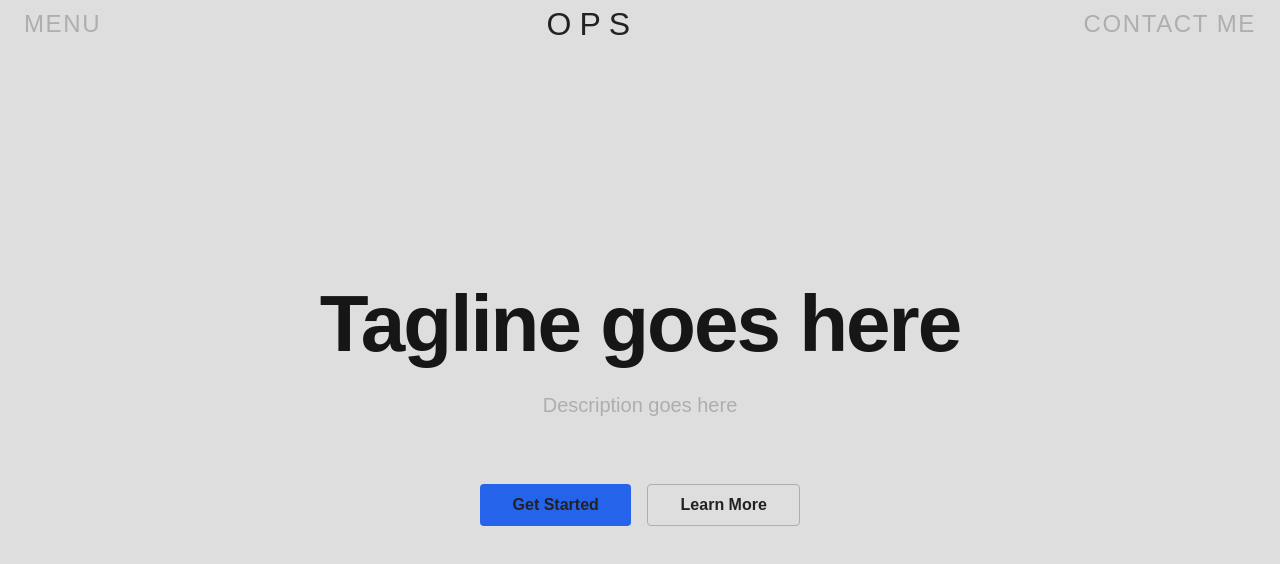
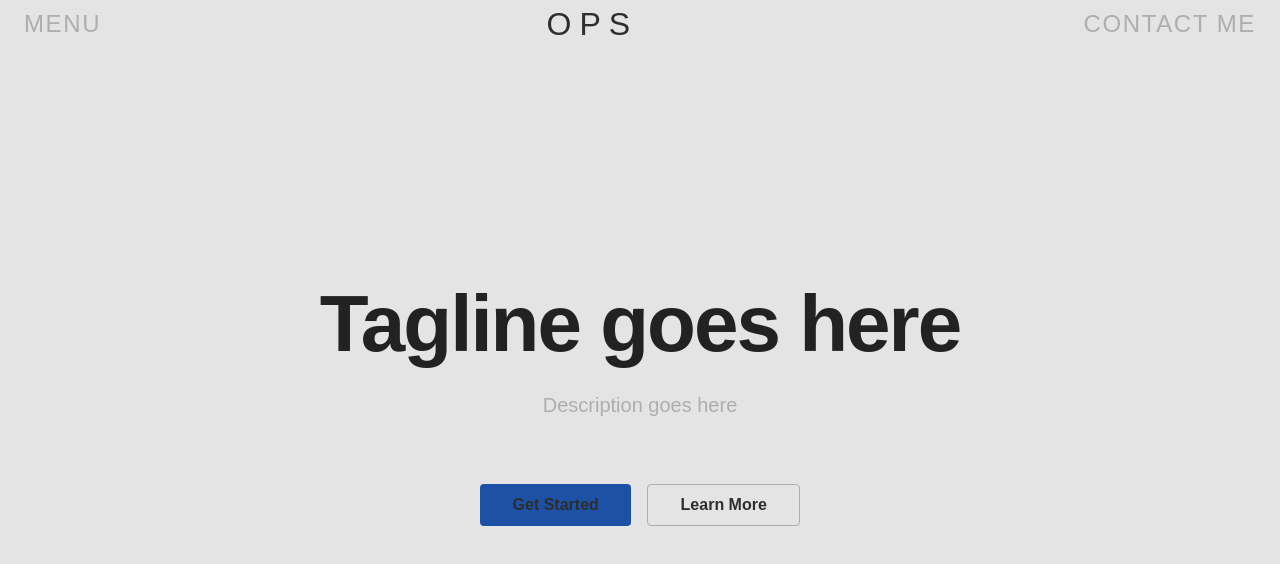
Before and after one commit to cynessa-dev/ops, a Next.js app: page / in a window 1280 px wide. Shown: the top 564 px of the page. Built offline with nearby package versions, Linux system fonts and the light colour scheme.

Commit message:
💄 style(color): updated ui colors to match figma settings
NOTE:
- use oklch for better control and modern application

```diff
--- a/app/globals.css
+++ b/app/globals.css
@@ -2,24 +2,24 @@
 
 :root {
   /* PRIMARY COLORS */
-  --primary-bg: oklch(37.907% 0.13782 265.536);
-  --primary-action: oklch(54.616% 0.21529 262.896);
-  --primary-hover: oklch(62.678% 0.18299 263.561);
+  --primary-bg: oklch(55.0% 0.18 260.0);
+  --primary-action: oklch(45.0% 0.147 260.0);
+  --primary-hover: oklch(60.0% 0.18 270.0);
 
   /* NEUTRAL COLORS */
-  --background: oklch(90.0% 0.0 0.0);
-  --foreground: oklch(25.0% 0.0 0.0);
+  --background: oklch(92.0% 0.0 0.0);
+  --foreground: oklch(30.0% 0.0 0.0);
   --card: oklch(95.0% 0.0 0.0);
-  --border: oklch(80.0% 0.0 0.0);
-  --heading: oklch(20.0% 0.0 0.0);
+  --border: oklch(85.0% 0.0 0.0);
+  --heading: oklch(25.0% 0.0 0.0);
   --secondary: oklch(75.0% 0.0 0.0);
-  --muted: oklch(60.0% 0.0 0.0);
+  --muted: oklch(80.0% 0.0 0.0);
 
   /* SEMANTIC COLORS */
-  --success: oklch(62.706% 0.1699 149.234);
-  --warning: oklch(76.858% 0.1646 70.075);
-  --danger: oklch(57.707% 0.21516 27.312);
-  --info: oklch(68.47% 0.14794 237.348);
+  --success: oklch(65.0% 0.166 150.0);
+  --warning: oklch(75.0% 0.162 70.0);
+  --danger: oklch(60.0% 0.22 30.0);
+  --info: oklch(70.0% 0.15 250.0);
 }
 
 @theme inline {
```
